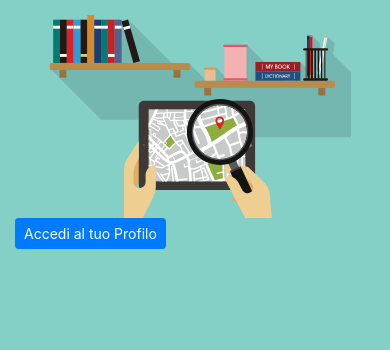
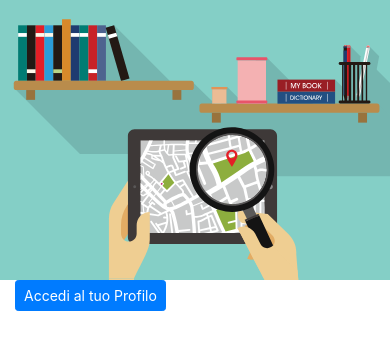
Before and after one commit to giacomobartoli/UnIndoors, a plain HTML site: page LoginPage.html in a window 390 px wide. Drawn offline with nearby package versions, Linux system fonts and the light colour scheme.

Commit message:
responsive image

```diff
--- a/css/loginpagestylesheet.css
+++ b/css/loginpagestylesheet.css
@@ -6,15 +6,14 @@ html{
 }
 
 body{
-    background-color: #84CFC6;
     height:430px;
 
 }
 #img_background{
     display: block;
     margin:auto;
-    max-width: 100%;
-    width:80%;
+    width:70%;
+    min-width: 400px;
     height: auto;
 }
 @-ms-viewport {
```
